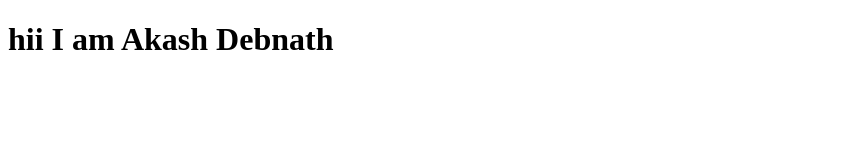
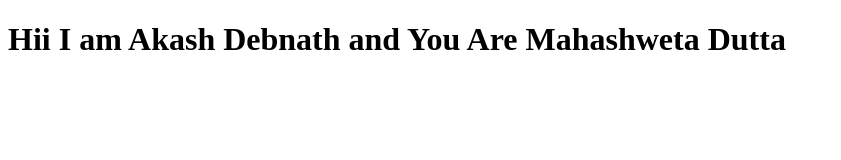
Before and after one commit to akash-64bit/span_master, a plain HTML site: page index.html in a window 1280 px wide. Shown: the whole page, without its empty margins (0-841 px from the left). Drawn offline with Linux system fonts and the light colour scheme.

Commit message:
First Commit

```diff
--- a/index.html
+++ b/index.html
@@ -7,6 +7,6 @@
     <title>Document</title>
 </head>
 <body>
-    <h1>hii I am Akash Debnath</h1>
+    <h1>Hii I am Akash Debnath and You Are Mahashweta Dutta</h1>
 </body>
 </html>
```
